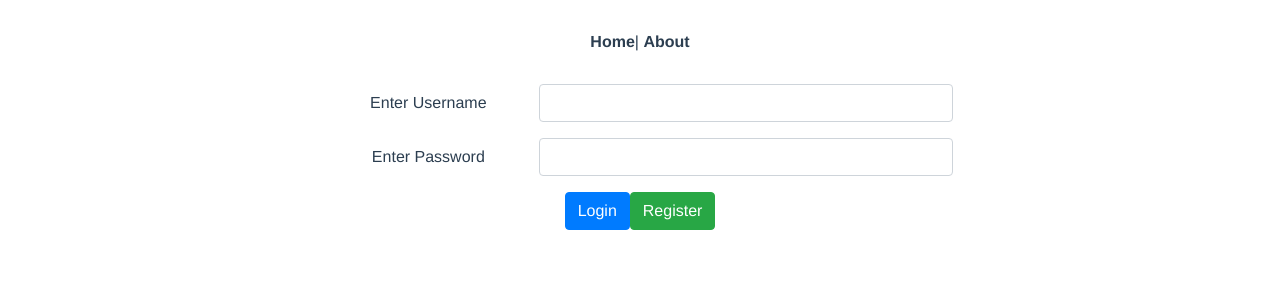
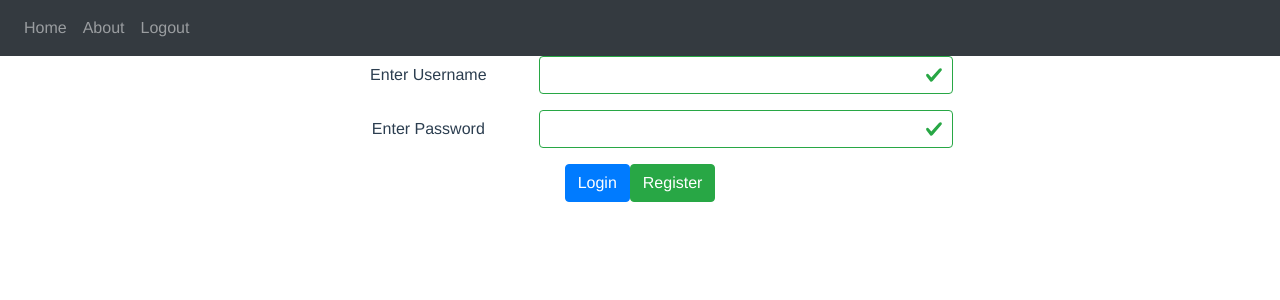
Before and after one commit to TheMagiche/karuchess_client, a Vue app: page /login in a window 1280 px wide. Shown: the top 300 px of the page. Built offline with nearby package versions, Linux system fonts and the light colour scheme; sample sign-in values are in the browser's storage.

Commit message:
Multi auth complete

```diff
--- a/package.json
+++ b/package.json
@@ -13,7 +13,8 @@
     "core-js": "^2.6.5",
     "rxjs": "^6.5.2",
     "vue": "^2.6.10",
-    "vue-router": "^3.0.3"
+    "vue-router": "^3.0.3",
+    "vuex": "^3.0.1"
   },
   "devDependencies": {
     "@babel/polyfill": "^7.4.4",
--- a/src/App.vue
+++ b/src/App.vue
@@ -1,16 +1,20 @@
 <template>
   <div id="app">
-    <div id="nav">
+    <!-- <div id="nav">
       <router-link to="/">Home</router-link>|
       <router-link to="/about">About</router-link>
-    </div>
-    <!-- <nav v-if="currentUser" class="navbar navbar-expand navbar-dark bg-dark">
+    </div>-->
+    <!-- <nav v-if="currentUser" class="navbar navbar-expand navbar-dark bg-dark"> -->
+    <nav class="navbar navbar-expand navbar-dark bg-dark">
       <div class="navbar-nav">
         <router-link to="/" class="nav-item nav-link">Home</router-link>
+        <router-link to="/about" class="nav-item nav-link">About</router-link>
+        <router-link v-if="!isLoggedIn" to="/login" class="nav-item nav-link">Login</router-link>
         <router-link v-if="isAdmin" to="/admin" class="nav-item nav-link">Admin</router-link>
-        <a @click="logout" class="nav-item nav-link">Logout</a>
+        <router-link v-if="isUser" to="/profile" class="nav-item nav-link">Profile</router-link>
+        <a v-if="isLoggedIn" @click="logout" class="nav-item nav-link">Logout</a>
       </div>
-    </nav>-->
+    </nav>
     <router-view />
   </div>
 </template>
@@ -37,29 +41,50 @@
 }
 </style>
 <script>
-// import { authenticationService } from "./api/services";
-// import { router, Role } from "./api/_helpers";
+// import store from "./store";
+import Axios from "axios";
+import Vue from "vue";
 
+Vue.prototype.$http = Axios;
+const token = localStorage.getItem("token");
+if (token) {
+  Vue.prototype.$http.defaults.headers.common["Authorization"] = token;
+}
 export default {
-  name: "app"
-  // data() {
-  //   return {
-  //     currentUser: null
-  //   };
-  // },
-  // computed: {
-  //   isAdmin() {
-  //     return this.currentUser && this.currentUser.role === Role.Admin;
-  //   }
-  // },
-  // created() {
-  //   authenticationService.currentUser.subscribe(x => (this.currentUser = x));
-  // },
-  // methods: {
-  //   logout() {
-  //     authenticationService.logout();
-  //     router.push("/login");
-  //   }
-  // }
+  name: "app",
+  data() {
+    return {
+      currentUser: null
+    };
+  },
+  computed: {
+    isAdmin: function() {
+      return this.$store.getters.isAdmin;
+    },
+    isUser: function() {
+      return this.$store.getters.isUser;
+    },
+    isLoggedIn: function() {
+      return this.$store.getters.isLoggedIn;
+    }
+  },
+  methods: {
+    logout: function() {
+      this.$store.dispatch("logout").then(() => {
+        this.$router.push("/login");
+      });
+    }
+  },
+  created: function() {
+    this.$http.interceptors.response.use(undefined, function(err) {
+      // eslint-disable-next-line
+      return new Promise(function(resolve, reject) {
+        if (err.status === 401 && err.config && !err.config.__isRetryRequest) {
+          this.$store.dispatch("logout");
+        }
+        throw err;
+      });
+    });
+  }
 };
 </script>
--- a/src/main.js
+++ b/src/main.js
@@ -4,10 +4,12 @@ import Vue from "vue";
 import './plugins/bootstrap-vue'
 import App from "./App.vue";
 import router from "./router";
+import store from './store'
 
 Vue.config.productionTip = false;
 
 new Vue({
   router,
+  store,
   render: h => h(App)
 }).$mount("#app");
--- a/src/router.js
+++ b/src/router.js
@@ -1,16 +1,16 @@
 import Vue from "vue";
 import Router from "vue-router";
 import Home from "./views/Home.vue";
-
+import store from "./store";
 Vue.use(Router);
 
-export default new Router({
+const router = new Router({
   mode: "history",
   base: process.env.BASE_URL,
   routes: [
     {
       path: "/",
-      name: "home",
+      name: "Home",
       component: Home
     },
     {
@@ -47,7 +47,11 @@ export default new Router({
       // this generates a separate chunk (about.[hash].js) for this route
       // which is lazy-loaded when the route is visited.
       component: () =>
-        import(/* webpackChunkName: "about" */ "./views/Admin.vue")
+        import(/* webpackChunkName: "about" */ "./views/Admin.vue"),
+      meta: {
+        requiresAuth: true,
+        is_admin: true
+      }
     },
     {
       path: "/profile",
@@ -56,7 +60,56 @@ export default new Router({
       // this generates a separate chunk (about.[hash].js) for this route
       // which is lazy-loaded when the route is visited.
       component: () =>
-        import(/* webpackChunkName: "about" */ "./views/Profile.vue")
+        import(/* webpackChunkName: "about" */ "./views/Profile.vue"),
+      meta: {
+        requiresAuth: true
+      }
     }
   ]
 });
+
+router.beforeEach((to, from, next) => {
+  if (to.matched.some(record => record.meta.requiresAuth)) {
+    if (store.getters.isLoggedIn) {
+      next();
+      return;
+    }
+    next("/login");
+  } else {
+    next();
+  }
+});
+
+// router.beforeEach((to, from, next) => {
+//   if (to.matched.some(record => record.meta.requiresAuth)) {
+//     if (localStorage.getItem('jwt') == null) {
+//       next({
+//         path: '/login',
+//         params: { nextUrl: to.fullPath }
+//       })
+//     } else {
+//       let user = JSON.parse(localStorage.getItem('user'))
+//       if (to.matched.some(record => record.meta.is_admin)) {
+//         if (user.is_admin == 1) {
+//           next()
+//         }
+//         else {
+//           next({ name: 'userboard' })
+//         }
+//       } else {
+//         next()
+//       }
+//     }
+//   } else if (to.matched.some(record => record.meta.guest)) {
+//     if (localStorage.getItem('jwt') == null) {
+//       next()
+//     }
+//     else {
+//       next({ name: 'userboard' })
+//     }
+//   } else {
+//     next()
+//   }
+// })
+
+export default router;
--- /dev/null
+++ b/src/store.js
@@ -0,0 +1,132 @@
+import Vue from "vue";
+import Vuex from "vuex";
+import axios from "axios";
+
+Vue.use(Vuex);
+
+export default new Vuex.Store({
+  state: {
+    status: "",
+    token: localStorage.getItem("jwtToken") || "",
+    username: localStorage.getItem("username") || "",
+    email: localStorage.getItem("email") || "",
+    lichessId: localStorage.getItem("lichessId") || "",
+    role: localStorage.getItem("role") || ""
+  },
+  mutations: {
+    auth_request(state) {
+      state.status = "loading";
+    },
+    auth_reg_success(state, token) {
+      state.status = "success";
+      state.token = token;
+    },
+    auth_login_success(state, token) {
+      state.status = "success";
+      state.token = token;
+    },
+    auth_error(state) {
+      state.status = "error";
+    },
+    logout(state) {
+      state.status = "";
+      state.token = "";
+      state.username = "";
+      state.email = "";
+      state.lichessId = "";
+      state.role = "";
+    }
+  },
+  actions: {
+    login(context, user) {
+      return new Promise((resolve, reject) => {
+        context.commit("auth_request");
+        axios({
+          url: "/api/auth/login",
+          data: { username: user.username, password: user.password },
+          method: "POST"
+        })
+          .then(resp => {
+            const token = resp.data.token;
+            let username = resp.data.username;
+            let email = resp.data.email;
+            let lichessId = resp.data.lichess_id;
+            let role = resp.data.role;
+            localStorage.setItem("jwtToken", token);
+            localStorage.setItem("username", username);
+            localStorage.setItem("email", email);
+            localStorage.setItem("lichessId", lichessId);
+            localStorage.setItem("role", role);
+            axios.defaults.headers.common["Authorization"] = token;
+            context.commit("auth_login_success", token);
+            resolve(resp);
+          })
+          .catch(err => {
+            context.commit("auth_error");
+            localStorage.removeItem("jwtToken");
+            localStorage.removeItem("username");
+            localStorage.removeItem("email");
+            localStorage.removeItem("role");
+            localStorage.removeItem("lichessId");
+            reject(err);
+          });
+      });
+    },
+    register(context, user) {
+      return new Promise((resolve, reject) => {
+        context.commit("auth_request");
+        axios({
+          url: "/api/auth/register",
+          data: {
+            username: user.username,
+            email: user.email,
+            password: user.password,
+            lichessId: user.lichessId
+          },
+          method: "POST"
+        })
+          .then(resp => {
+            const token = resp.data.token;
+            localStorage.setItem("jwtToken", token);
+            axios.defaults.headers.common["Authorization"] = token;
+            context.commit("auth_reg_success", token);
+            resolve(resp);
+          })
+          .catch(err => {
+            context.commit("auth_error", err);
+            localStorage.removeItem("token");
+            reject(err);
+          });
+      });
+    },
+    logout({ commit }) {
+      return new Promise(resolve => {
+        commit("logout");
+        localStorage.removeItem("jwtToken");
+        localStorage.removeItem("username");
+        localStorage.removeItem("email");
+        localStorage.removeItem("role");
+        localStorage.removeItem("lichessId");
+        delete axios.defaults.headers.common["Authorization"];
+        resolve();
+      });
+    }
+  },
+  getters: {
+    isLoggedIn: state => !!state.token,
+    authStatus: state => state.status,
+    isUser: state => {
+      if (state.role == "User" || state.role == "Admin") return true;
+    },
+    isAdmin: state => {
+      if (state.role == "Admin") {
+        return true;
+      } else {
+        return false;
+      }
+    },
+    user_lichessID: state => {
+      return state.lichessId;
+    }
+  }
+});
--- a/src/views/Profile.vue
+++ b/src/views/Profile.vue
@@ -13,8 +13,6 @@
 </template>
 
 <script>
-// import { authenticationService, userService } from "../api/_services";
-
 import { LichessAPIService } from "../api/lichessAPIservice";
 const lichessapiService = new LichessAPIService();
 export default {
@@ -29,7 +27,7 @@ export default {
 
   methods: {
     getLichessData() {
-      let username = "themagiche";
+      let username = this.$store.getters.user_lichessID;
       lichessapiService
         .getuser(username)
         .then(data => {
--- a/src/views/Register.vue
+++ b/src/views/Register.vue
@@ -57,38 +57,34 @@
 </template>
 
 <script>
-import axios from "axios";
+// import store from "../store";
+// import Vue from "vue";
+// import Axios from "axios";
 
 export default {
   name: "Register",
   data() {
     return {
       register: {},
-      errors: [],
-      response: null
+      errors: []
     };
   },
   methods: {
     onSubmit(evt) {
       evt.preventDefault();
-      axios
-        .post(`/api/auth/register`, {
-          username: this.register.username,
-          password: this.register.password,
-          email: this.register.email,
-          lichessId: this.register.lichessId
-        })
-        .then(response => {
-          alert("Registered successfully");
-          this.response = response;
-          this.$router.push({
-            name: "Login"
-          });
-        })
-        .catch(e => {
+      let data = {
+        username: this.register.username,
+        email: this.register.email,
+        password: this.register.password,
+        lichessId: this.register.lichessId
+      };
+      this.$store
+        .dispatch("register", data)
+        .then(() => this.$router.push({ name: "Profile" }))
+        .catch(err => {
+          this.err.push(err);
           // eslint-disable-next-line
-          console.log(e);
-          this.errors.push(e);
+          console.log(err);
         });
     }
   }
```
Also changed, not shown: src/views/Login.vue (+18 -17 lines), 2 other files (tests, documents, lock files or other folders).
